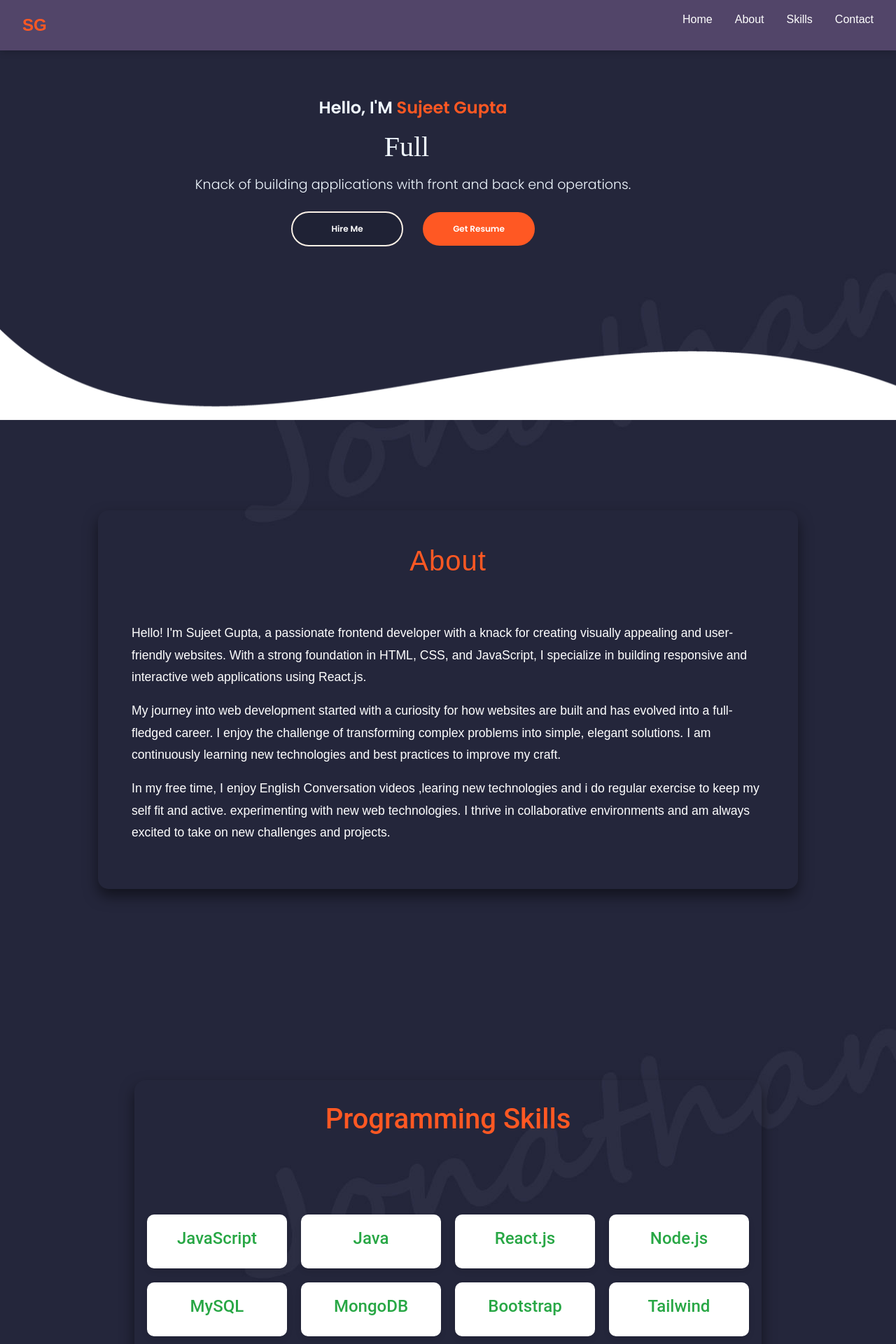
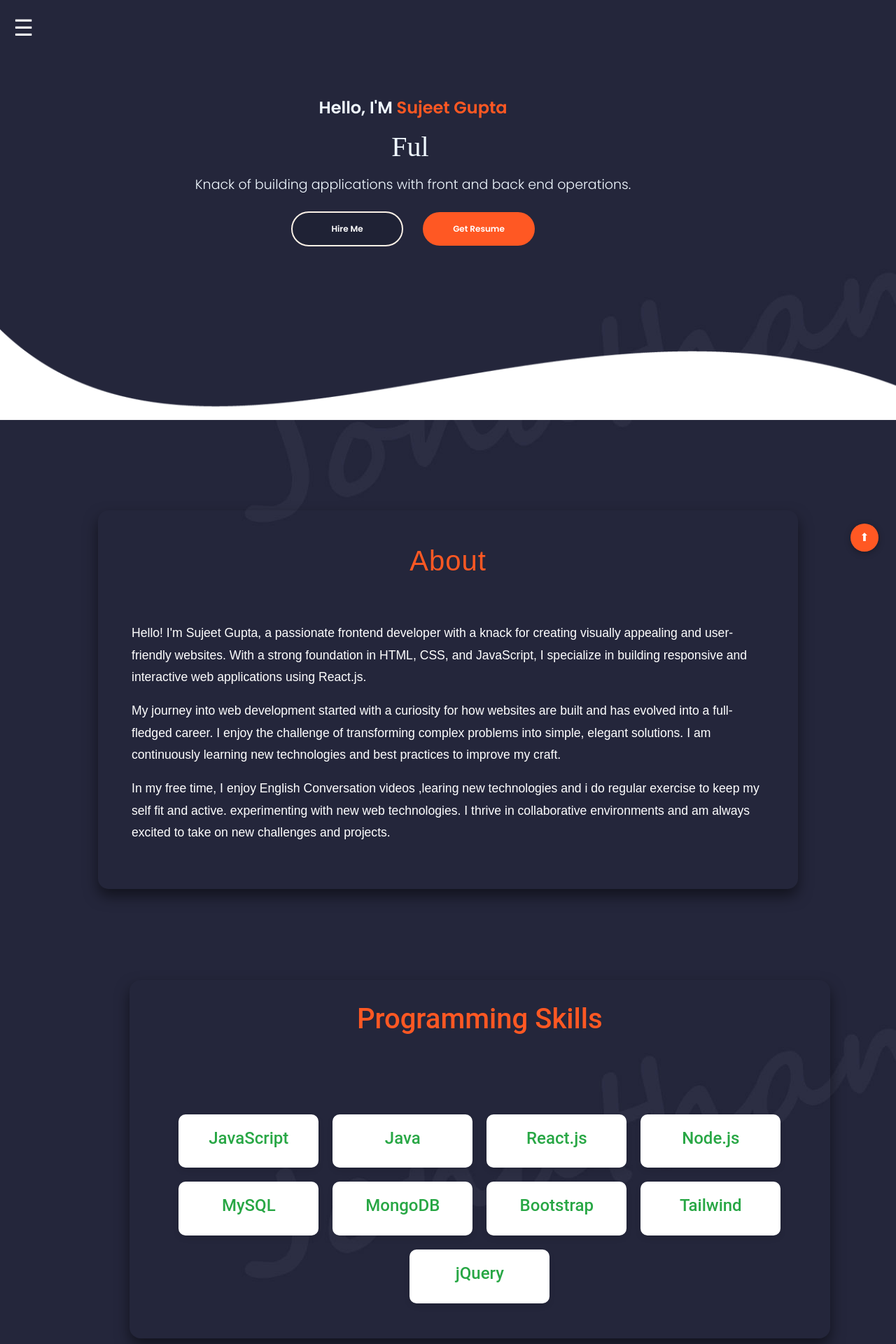
Before and after one commit to sujeetchandrikagupta/Portfolio, a React (Create React App) app: page / in a window 1280 px wide. Shown: the top 1920 px of the page at 70% size. Built offline with nearby package versions, Linux system fonts and the light colour scheme; a web font is replaced by a local one.

Commit message:
updating portfolio

```diff
--- a/src/PortfolioCotainer/AboutMe/AboutMe.css
+++ b/src/PortfolioCotainer/AboutMe/AboutMe.css
@@ -1,17 +1,13 @@
-/* Reset some default browser styles */
-* {
+body {
     margin: 0;
     padding: 0;
-    box-sizing: border-box;
-  }
-
-  body {
     font-family: 'Arial', sans-serif;
-    /* background-color: #000; */
     color: #fff;
   }
 
   .about-me-container {
+    height: 100vh;
+    width: 100vw;
     display: flex;
     justify-content: center;
     align-items: center;
@@ -20,7 +16,6 @@
   }
 
   .about-me-card {
-    /* background: #333; */
     border-radius: 15px;
     box-shadow: 0 10px 20px rgba(0, 0, 0, 0.5);
     width: 90%;
@@ -30,9 +25,9 @@
     transition: transform 0.3s ease-in-out;
   }
 
-  .about-me-card:hover {
+  /* .about-me-card:hover {
     transform: translateY(-10px);
-  }
+  } */
 
   .about-heading {
     margin-bottom: 4rem;
@@ -43,14 +38,6 @@
     display: flex;
     justify-content: center;
   }
-
-  /* .about-subheading {
-    margin-bottom: 1.5rem;
-    color: #03a9f4;
-    font-size: 2rem;
-    letter-spacing: 0.5px;
-    animation: slideIn 1.2s ease-in-out;
-  } */
 
   .about-paragraph {
     margin-bottom: 1rem;
--- a/src/PortfolioCotainer/AboutMe/AboutMe.js
+++ b/src/PortfolioCotainer/AboutMe/AboutMe.js
@@ -6,7 +6,6 @@ const AboutMe = () => {
     <div className="about-me-container" id="about">
       <div className="about-me-card">
         <h1 className="about-heading">About</h1>
-        {/* <h2 className="about-subheading">Frontend Developer</h2> */}
         <p className="about-paragraph">
           Hello! I'm Sujeet Gupta, a passionate frontend developer with a knack for creating visually appealing and user-friendly websites. With a strong foundation in HTML, CSS, and JavaScript, I specialize in building responsive and interactive web applications using React.js.
         </p>
--- /dev/null
+++ b/src/PortfolioCotainer/BottomBar/BottomBar.css
@@ -0,0 +1,6 @@
+.footer {
+  margin-top: 1rem;
+    padding: 1rem 0 0.5rem 0;
+    text-align: center;
+    width: 100%;
+  }
--- a/src/PortfolioCotainer/ContactMe/ContactMe.css
+++ b/src/PortfolioCotainer/ContactMe/ContactMe.css
@@ -1,17 +1,8 @@
-/* Reset some default browser styles */
-* {
+.contact-me-container {
     margin: 0;
     padding: 0;
-    box-sizing: border-box;
-  }
-
-  body {
-    font-family: 'Arial', sans-serif;
-    background-color: #000;
-    color: #fff;
-  }
-
-  .contact-me-container {
+    height: 115vh;
+    width: 100vw;
     display: flex;
     justify-content: center;
     align-items: center;
@@ -20,7 +11,6 @@
   }
 
   .contact-me-card {
-    /* background: #333; */
     border-radius: 15px;
     box-shadow: 0 10px 20px rgba(0, 0, 0, 0.5);
     width: 90%;
@@ -32,9 +22,9 @@
     flex-wrap: wrap;
   }
 
-  .contact-me-card:hover {
+  /* .contact-me-card:hover {
     transform: translateY(-10px);
-  }
+  } */
 
   .contact-me-left,
   .contact-me-right {
--- a/src/PortfolioCotainer/Home/Footer/Footer.js
+++ b/src/PortfolioCotainer/Home/Footer/Footer.js
@@ -7,7 +7,6 @@ export default function Footer(){
             <div className="footer-parent">
                 <img src={require ("../../../assets/Home/shape-bg.png")}
                  alt="img is not showing"/>
-                 {/* <img src="../../../assets/Home/shape-bg.png" alt="img" /> */}
             </div>
         </div>
     )
--- a/src/PortfolioCotainer/Home/Home.js
+++ b/src/PortfolioCotainer/Home/Home.js
@@ -4,6 +4,7 @@ import Footer from './Footer/Footer';
 import AboutMe from '../AboutMe/AboutMe';
 import Skill from '../Resume/skill';
 import ContactMe from '../ContactMe/ContactMe';
+import BottomBar from '../BottomBar/BottomBar';
 import './Home.css';
 
 const Home = () => {
@@ -14,6 +15,7 @@ const Home = () => {
             <AboutMe/>
             <Skill/>
             <ContactMe/>
+            <BottomBar/>
         </div>
     );
 }
--- a/src/PortfolioCotainer/Home/Profile/Profile.css
+++ b/src/PortfolioCotainer/Home/Profile/Profile.css
@@ -1,57 +1,74 @@
-  .navbar {
-    width: 100%;
-    background:rgb(82, 69, 105);
-    box-shadow: 0 2px 10px rgba(0, 0, 0, 0.2);
+.side-navbar {
+  width: 250px;
+  height: 100vh;
+  background: rgb(82, 69, 105);
   position: fixed;
   top: 0;
-    /* left: 0; */
-    /* z-index: 1000; */
-    animation: slideDown 0.5s ease-in-out;
+  left: -250px;
+  transition: left 0.3s ease-in-out;
   padding: 1rem 2rem;
+  z-index: 10;
 }
 
-  .navbar-logo a {
+.side-navbar.open {
+  left: 0;
+}
+
+.side-navbar-logo a {
   color: var(--dark-orange);
   font-size: 1.5rem;
   text-decoration: none;
   font-weight: bold;
-    animation: fadeIn 1s ease-in-out;
 }
 
-  .nav-items {
-    display: flex;
-    justify-content: center;
+.side-navbar-toggle {
+  font-size: 2rem;
+  cursor: pointer;
+  color: #fff;
+  position: absolute;
+  top: 1rem;
+  right: -3rem;
 }
 
-  .navbar-menu {
+.side-navbar-menu {
   list-style: none;
-    display: flex;
+  padding: 0;
 }
 
-  .navbar-item {
-    margin-left: 2rem;
+.side-navbar-item {
+  margin: 2rem 0;
 }
 
-  .navbar-link {
+.side-navbar-link {
   color: #fff;
   text-decoration: none;
   font-size: 1rem;
   transition: color 0.3s;
-    animation: fadeIn 1.2s ease-in-out;
 }
 
-  .navbar-link:hover {
+.side-navbar-link:hover {
   color: var(--dark-orange);
 }
 
-  @media (max-width: 768px) {
-    .navbar-menu {
-      flex-direction: column;
-      text-align: center;
+/* Scroll to Home Button */
+.scroll-to-home-btn {
+  position: fixed;
+  bottom: 12px;
+  right: 25px;
+  width: 2.5rem;
+  background-color: var(--dark-orange);
+  color: #fff;
+  border: none;
+  padding: 8px;
+  border-radius: 100%;
+  cursor: pointer;
+  font-size: 1rem;
+  box-shadow: 0 2px 10px rgba(0, 0, 0, 0.3);
+  transition: background-color 0.3s;
 }
-    .navbar-item {
-      margin: 0.5rem 0;
-    }
+
+.scroll-to-home-btn:hover {
+  background-color: #ffa500;
 }
 
 /* Profile image styles */
@@ -64,6 +81,15 @@
   align-items: center;
   justify-content: center;
   padding-top: 80px; /* Adjust according to the Navbar height */
+}
+
+/* Profile Container Adjustments */
+.profile-container {
+  transition: padding-left 0.3s ease-in-out;
+}
+
+.profile-container #home {
+  padding-top: 2rem;
 }
 
 .profile-image-content {
@@ -81,6 +107,139 @@
 .profile-image-subheading {
   font-size: 1.5rem;
   color: var(--dark-orange);
+}
+
+.profile-details {
+  margin-top: 15%;
+}
+
+.profile-container {
+  display: flex;
+  align-items: center;
+  text-align: center;
+  justify-content: center;
+  height: 10%;
+  min-height: fit-content;
+}
+.profile-parent {
+  display: flex;
+  align-items: center;
+  color: aliceblue;
+}
+.profile-details-name {
+  font-size: 24px;
+  font-family: "Poppins SemiBold";
+}
+.profile-details-role {
+  display: flex;
+  flex-direction: column;
+  margin: 14px 0 24px 0;
+}
+.profile-details-role h1 {
+  font-size: 40px;
+  font-family: "cursive";
+}
+.primary-text {
+  color: (--white);
+}
+.highlighted-text {
+  color: var(--dark-orange);
+}
+.profile-role-tagline {
+  font-size: 19px;
+  margin: 5px 0 0 0;
+  font-family: "Poppins Light";
+}
+.profile-options .highlighted-btn {
+  margin: 0 0 0 28px;
+}
+.profile-options .highlighted-btn:hover {
+  margin: 0 0 0 28px;
+  background-color: cornsilk;
+  color: #111;
+}
+.profile-picture {
+  display: flex;
+  align-items: center;
+  justify-content: center;
+  box-shadow: 0 1px 0px 0px var(--white);
+  border-radius: 50%;
+  height: 380px;
+  width: 380;
+  margin: 0 0px 0 100px;
+}
+.profile-picture-background {
+  height: 92%;
+  width: 92%;
+  background-image: url("../../../assets/Home/profilephoto.jpg");
+  background-size: cover;
+  border-radius: 50%;
+  background-repeat: no-repeat;
+  background-position: center;
+}
+.profile-picture-background {
+  transform: scale(1.07);
+  transform: 1s ease-out;
+}
+
+@media screen and (max-width: 1110px) {
+  .profile-picture {
+    margin: 0 0px 0 80px;
+  }
+  .profile-details-name {
+    font-size: 20px;
+  }
+  .profile-details-role .primary-text {
+    font-size: 12px;
+  }
+  .profile-options .btn {
+    width: 120px;
+    padding: 11px 0;
+    z-index: 700;
+  }
+}
+
+@media screen and (max-width: 910px) {
+  .profile-picture {
+    height: 320px;
+    width: 320px;
+    margin: 0 0 0 4px;
+  }
+}
+
+@media screen and (max-width: 810px) {
+  .profile-picture {
+    margin: 0 !important;
+  }
+  .profile-parent {
+    flex-direction: column-reverse;
+    margin: 40px 0 0 0;
+  }
+  .profile-options {
+    display: flex;
+    justify-content: space-between;
+  }
+  .profile-details {
+    margin: 25px 0 0 0;
+  }
+  .profile-options .highlighted-btn {
+    margin: 0 !important;
+  }
+  .profile-options,
+  .profile-details-role {
+    text-align: center;
+  }
+}
+
+@media screen and (max-width: 375px) {
+  .profile-picture {
+    height: 275px;
+    width: 275px;
+    margin-top: -90px;
+  }
+  .profile-details {
+    width: 90%;
+  }
 }
 
 /* Keyframes for slide-down animation */
@@ -107,143 +266,31 @@
   }
 }
 
-
-
-
-
-
-
-
-.profile-details {
-    margin-top: 15%;
+@media (max-width: 768px) {
+  .profile-container {
+    padding-left: 0;
   }
 
-.profile-container{
-    display: flex;
-    align-items: center;
-    text-align: center;
-    justify-content: center;
-    height: 10%;
-    min-height: fit-content;
-
-}
-.profile-parent{
-    display: flex;
-    align-items: center;
-    color: aliceblue;
-}
-.profile-details-name{
-    font-size: 24px;
-    font-family: "Poppins SemiBold";
-}
-.profile-details-role{
-    display: flex;
-    flex-direction: column;
-    margin: 14px 0 24px 0;
-}
-.profile-details-role h1{
-    font-size: 40px;
-    font-family: "cursive";
-}
-.primary-text{
-    color: (--white);
-}
-.highlighted-text{
-    color: var(--dark-orange);
-}
-.profile-role-tagline{
-    font-size: 19px;
-    margin: 5px 0 0 0;
-    font-family: "Poppins Light";
-}
-.profile-options .highlighted-btn{
-  margin: 0 0 0 28px;
-}
-.profile-options .highlighted-btn:hover{
-  margin: 0 0 0 28px;
-  background-color: cornsilk;
-  color: #111;
-}
-.profile-picture{
-    display: flex;
-    align-items: center;
-    justify-content: center;
-    box-shadow: 0 1px 0px 0px var(--white);
-    border-radius:50%;
-    height: 380px;
-    width:380;
-    margin: 0 0px 0 100px;
-}
-.profile-picture-background{
-  height: 92%;
-  width: 92%;
-  background-image: url("../../../assets/Home/profilephoto.jpg");
-  background-size: cover;
-  border-radius: 50%;
-  background-repeat: no-repeat;
-  background-position: center;
-}
-.profile-picture-background{
-    transform: scale(1.07);
-    transform: 1s ease-out;
+  .side-navbar {
+    width: 200px;
+    left: -200px;
   }
 
+  .side-navbar.open {
+    left: 0;
+  }
 
-@media screen and (max-width:1110px){
-    .profile-picture{
-        margin: 0 0px 0 80px;
-    }
-    .profile-details-name{
-        font-size: 20px;
-    }
-    .profile-details-role .primary-text{
-        font-size: 12px;
-    }
-    .profile-options .btn{
-        width: 120px;
-        padding: 11px 0;
-        z-index: 700;
+  .profile-container #home {
+    padding-top: 4rem;
   }
 }
 
-@media screen and (max-width:910px){
-    .profile-picture{
-       height: 320px;
-       width: 320px;
-       margin: 0 0 0 4px;
+@media (max-width: 768px) {
+  .navbar-menu {
+    flex-direction: column;
+    text-align: center;
+  }
+  .navbar-item {
+    margin: 0.5rem 0;
   }
 }
-
-@media screen and (max-width:810px){
-    .profile-picture{
-        margin: 0 !important;
-     }
-     .profile-parent{
-        flex-direction: column-reverse;
-        margin: 40px 0 0 0;
-     }
-     .profile-options{
-        display: flex;
-        justify-content: space-between;
-     }
-     .profile-details{
-        margin: 25px 0 0 0;
-     }
-     .profile-options .highlighted-btn{
-        margin: 0 !important;
-     }
-     .profile-options, .profile-details-role{
-        text-align: center;
-     }
-}
-
-@media screen and (max-width:375px){
-.profile-picture{
-    height: 275px;
-    width: 275px;
-    margin-top: -90px;
-}
-.profile-details{
-    width: 90%;
-}
-}
--- a/src/PortfolioCotainer/Home/Profile/Profile.js
+++ b/src/PortfolioCotainer/Home/Profile/Profile.js
@@ -1,44 +1,53 @@
-import React from "react";
+import React, { useState } from "react";
 import Typical from "react-typical";
 import "./Profile.css";
 
 const Profile = () => {
+  const [isOpen, setIsOpen] = useState(false);
+
+  const toggleNavbar = () => {
+    setIsOpen(!isOpen);
+  };
+
+  const scrollToHome = () => {
+    document.getElementById("home").scrollIntoView({ behavior: "smooth" });
+  };
+
   return (
     <div className="profile-container" id="home">
-      <nav className="navbar">
-        <div className="navbar-logo">
-          <a href="#home" >SG</a>
+      <div className={`side-navbar ${isOpen ? "open" : ""}`}>
+        <div className="side-navbar-logo">
+          <a href="#home">SG</a>
         </div>
-        <div className="nav-items">
-          <ul className="navbar-menu">
-            <li className="navbar-item">
-              <a href="#home" className="navbar-link">
+        <div className="side-navbar-toggle" onClick={toggleNavbar}>
+          ☰
+        </div>
+        <ul className="side-navbar-menu">
+          <li className="side-navbar-item">
+            <a href="#home" className="side-navbar-link">
               Home
             </a>
           </li>
-            <li className="navbar-item">
-              <a href="#about" className="navbar-link">
+          <li className="side-navbar-item">
+            <a href="#about" className="side-navbar-link">
               About
             </a>
           </li>
-            <li className="navbar-item">
-              <a href="#skill" className="navbar-link">
+          <li className="side-navbar-item">
+            <a href="#skill" className="side-navbar-link">
               Skills
             </a>
           </li>
-            <li className="navbar-item">
-              <a href="#contact" className="navbar-link">
+          <li className="side-navbar-item">
+            <a href="#contact" className="side-navbar-link">
               Contact
             </a>
           </li>
         </ul>
       </div>
-      </nav>
 
       <div className="profile-parent">
         <div className="profile-details">
-
-
           <div className="profile-details-name">
             <span className="primary-text">
               {" "}
@@ -54,7 +63,7 @@ const Profile = () => {
                 <Typical
                   loop={Infinity}
                   steps={[
-                    "Ethusiastic Developer 🌎",
+                    "Enthusiastic Developer 🌎",
                     3000,
                     "Full Stack Developer 💻",
                     3000,
@@ -85,8 +94,104 @@ const Profile = () => {
           <div className="profile-picture-background"></div>
         </div>
       </div>
+
+      <button className="scroll-to-home-btn" onClick={scrollToHome}>
+        ⬆
+      </button>
     </div>
   );
 };
 
 export default Profile;
+
+// import React from "react";
+// import Typical from "react-typical";
+// import "./Profile.css";
+
+// const Profile = () => {
+//   return (
+//     <div className="profile-container" id="home">
+//       <nav className="navbar">
+//         <div className="navbar-logo">
+//           <a href="#home" >SG</a>
+//         </div>
+//         <div className="nav-items">
+//           <ul className="navbar-menu">
+//             <li className="navbar-item">
+//               <a href="#home" className="navbar-link">
+//                 Home
+//               </a>
+//             </li>
+//             <li className="navbar-item">
+//               <a href="#about" className="navbar-link">
+//                 About
+//               </a>
+//             </li>
+//             <li className="navbar-item">
+//               <a href="#skill" className="navbar-link">
+//                 Skills
+//               </a>
+//             </li>
+//             <li className="navbar-item">
+//               <a href="#contact" className="navbar-link">
+//                 Contact
+//               </a>
+//             </li>
+//           </ul>
+//         </div>
+//       </nav>
+
+//       <div className="profile-parent">
+//         <div className="profile-details">
+
+//           <div className="profile-details-name">
+//             <span className="primary-text">
+//               {" "}
+//               Hello, I'M <span className="highlighted-text">Sujeet Gupta</span>
+//             </span>
+//           </div>
+
+//           <div className="profile-details-role">
+//             <span className="primary-text">
+//               {" "}
+//               <h1>
+//                 {" "}
+//                 <Typical
+//                   loop={Infinity}
+//                   steps={[
+//                     "Ethusiastic Developer 🌎",
+//                     3000,
+//                     "Full Stack Developer 💻",
+//                     3000,
+//                     "MERN Stack Developer 😎",
+//                     3000,
+//                     "Cross Platform Developer 🌎",
+//                     3000,
+//                     "React/React Native Developer 📱",
+//                     3000,
+//                   ]}
+//                 />
+//               </h1>
+//               <span className="profile-role-tagline">
+//                 Knack of building applications with front and back end
+//                 operations.
+//               </span>
+//             </span>
+//           </div>
+//           <div className="profile-options">
+//             <button className="btn primary-btn"> Hire Me </button>
+//             <a href="sujeet.pdf" download="Sujeet sujeet.pdf">
+//               <button className="btn highlighted-btn">Get Resume</button>
+//             </a>
+//           </div>
+//         </div>
+
+//         <div className="profile-picture">
+//           <div className="profile-picture-background"></div>
+//         </div>
+//       </div>
+//     </div>
+//   );
+// };
+
+// export default Profile;
--- a/src/PortfolioCotainer/Resume/skill.css
+++ b/src/PortfolioCotainer/Resume/skill.css
@@ -1,26 +1,23 @@
 .container {
-  margin: 0%;
-  padding: 0%;
-  min-height: 100vh;
-  min-width: 100vw;
-  /* background-color: #251435; */
-  display: flex;
-  justify-content:center;
-  align-items: center;
+  margin: 0;
+  padding: 0;
+  height: auto;
+  width: 100vw;
 }
 
 .containerLanguage {
-  /* background: yellow; */
+  margin-left: 185px;
+  margin-right: -4%;
+  padding: 0 10px 50px 10px;
   border-radius: 1rem;
   box-shadow: 0 10px 20px rgba(0, 0, 0, 0.5);
-  padding: 0 10px 50px 10px;
-  margin: 0 12rem;
   animation: fadeIn 1.5s ease-in-out;
-    transition: transform 0.3s ease-in-out;
+  transition: transform 0.3s ease-in-out;
 }
-.containerLanguage:hover  {
+
+/* .containerLanguage:hover  {
     transform: translateY(-10px);
-  }
+  } */
 
 .heading {
   font-size: 2.5rem;
--- a/src/index.css
+++ b/src/index.css
@@ -49,6 +49,8 @@
 
 * {
   outline: none;
+  margin: 0%;
+  padding: 0%;
 }
 
 body {
```
Also changed, not shown: src/PortfolioCotainer/BottomBar/BottomBar.js (added, +12 -0 lines). Lines whose indentation alone changed are shown as unchanged.
